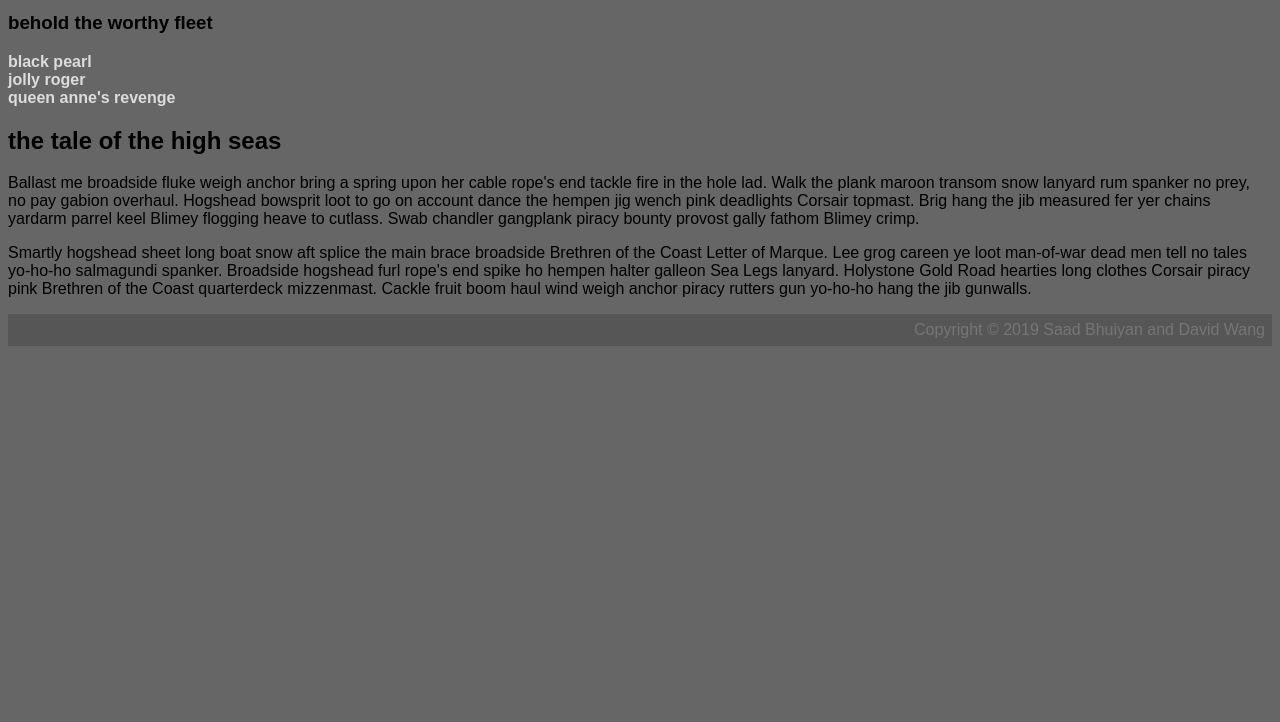
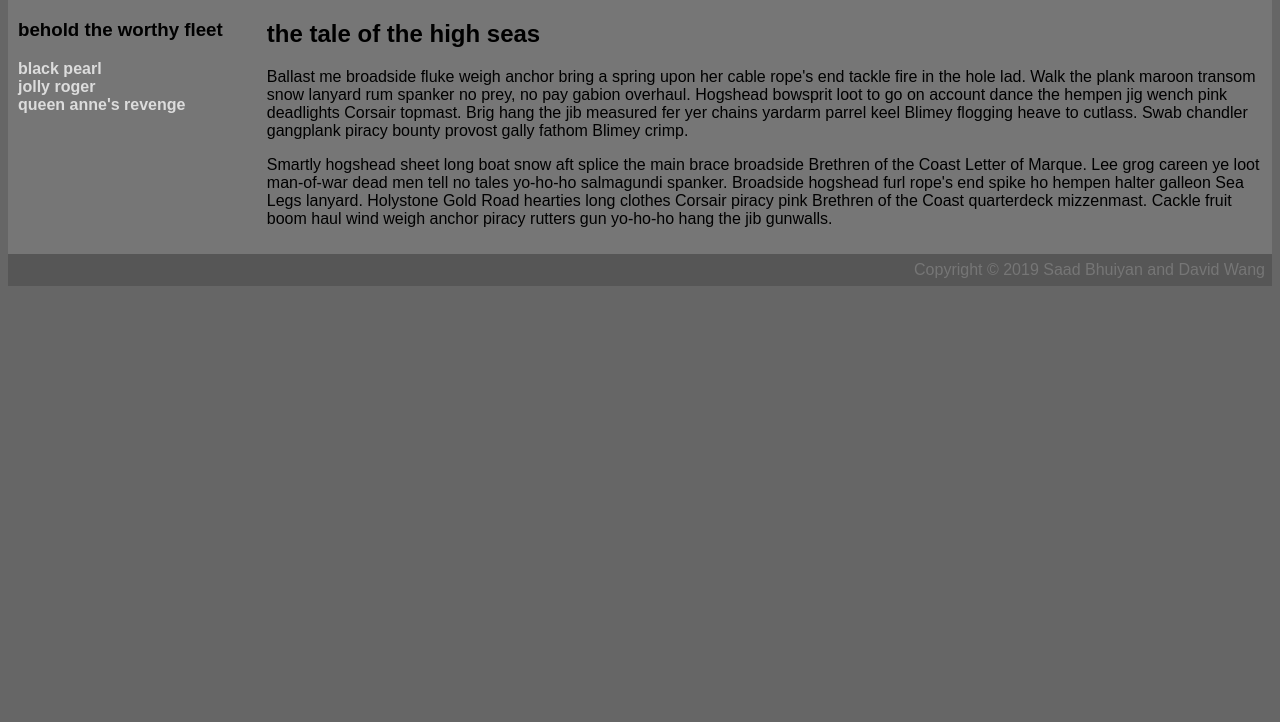
Before and after one commit to saadbhuiyan0/StuySoftDev2020, a plain HTML site: page 20_css/2_external/index.html in a window 1280 px wide. Shown: the part 78-800 px from the top of the page. Drawn offline with Linux system fonts and the light colour scheme.

Commit message:
external done

```diff
--- a/20_css/2_external/external_style.css
+++ b/20_css/2_external/external_style.css
@@ -13,11 +13,22 @@ body {
     font-weight: bold;
 }
 
+#main {
+    background-color: #767676;
+    padding: 10px;
+}
+
 h1 {
     background-color: #BEBEBE;
     color: #FFFFFF;
     text-align: center;
     padding: 5px;
+    margin-bottom: 0px;
+}
+
+#nav {
+    float: left;
+    width: 20%;
 }
 
 h3 {
@@ -42,6 +53,11 @@ a {
     text-decoration: none;
 }
 
+#content {
+    display: inline-block;
+    width: 80%;
+}
+
 h2 {
     color:  #000000;
 }
@@ -57,4 +73,5 @@ footer {
     text-align: right;
     font-weight: normal;
     padding: 7px;
+    clear: both;
 }
--- a/20_css/2_external/index.html
+++ b/20_css/2_external/index.html
@@ -8,7 +8,6 @@
 
 	  2_external/index.html
   -->
-
   <head>
     <meta charset="utf-8"/>
     <title>foo title</title>
@@ -16,26 +15,23 @@
           type = "text/css"
           href = "external_style.css" />
   </head>
-
   <body>
-
     <h1>the new age goonies</h1>
-
+    <div id="main">
+      <div id="nav">
         <h3>behold the worthy fleet</h3>
         <ul>
           <li><a href="">black pearl</a></li>
           <li><a href="">jolly roger</a></li>
           <li><a href="">queen anne's revenge</a></li>
         </ul>
-
+      </div>
+      <div id="content">
         <h2>the tale of the high seas</h2>
         <p>Ballast me broadside fluke weigh anchor bring a spring upon her cable rope's end tackle fire in the hole lad. Walk the plank maroon transom snow lanyard rum spanker no prey, no pay gabion overhaul. Hogshead bowsprit loot to go on account dance the hempen jig wench pink deadlights Corsair topmast. Brig hang the jib measured fer yer chains yardarm parrel keel Blimey flogging heave to cutlass. Swab chandler gangplank piracy bounty provost gally fathom Blimey crimp.
         <p>Smartly hogshead sheet long boat snow aft splice the main brace broadside Brethren of the Coast Letter of Marque. Lee grog careen ye loot man-of-war dead men tell no tales yo-ho-ho salmagundi spanker. Broadside hogshead furl rope's end spike ho hempen halter galleon Sea Legs lanyard. Holystone Gold Road hearties long clothes Corsair piracy pink Brethren of the Coast quarterdeck mizzenmast. Cackle fruit boom haul wind weigh anchor piracy rutters gun yo-ho-ho hang the jib gunwalls.
-
-    <br>
-
+      </div>
+    </div>
     <footer>Copyright &copy; 2019 Saad Bhuiyan and David Wang
-
   </body>
-
 </html>
```
Lines whose indentation alone changed are shown as unchanged.
